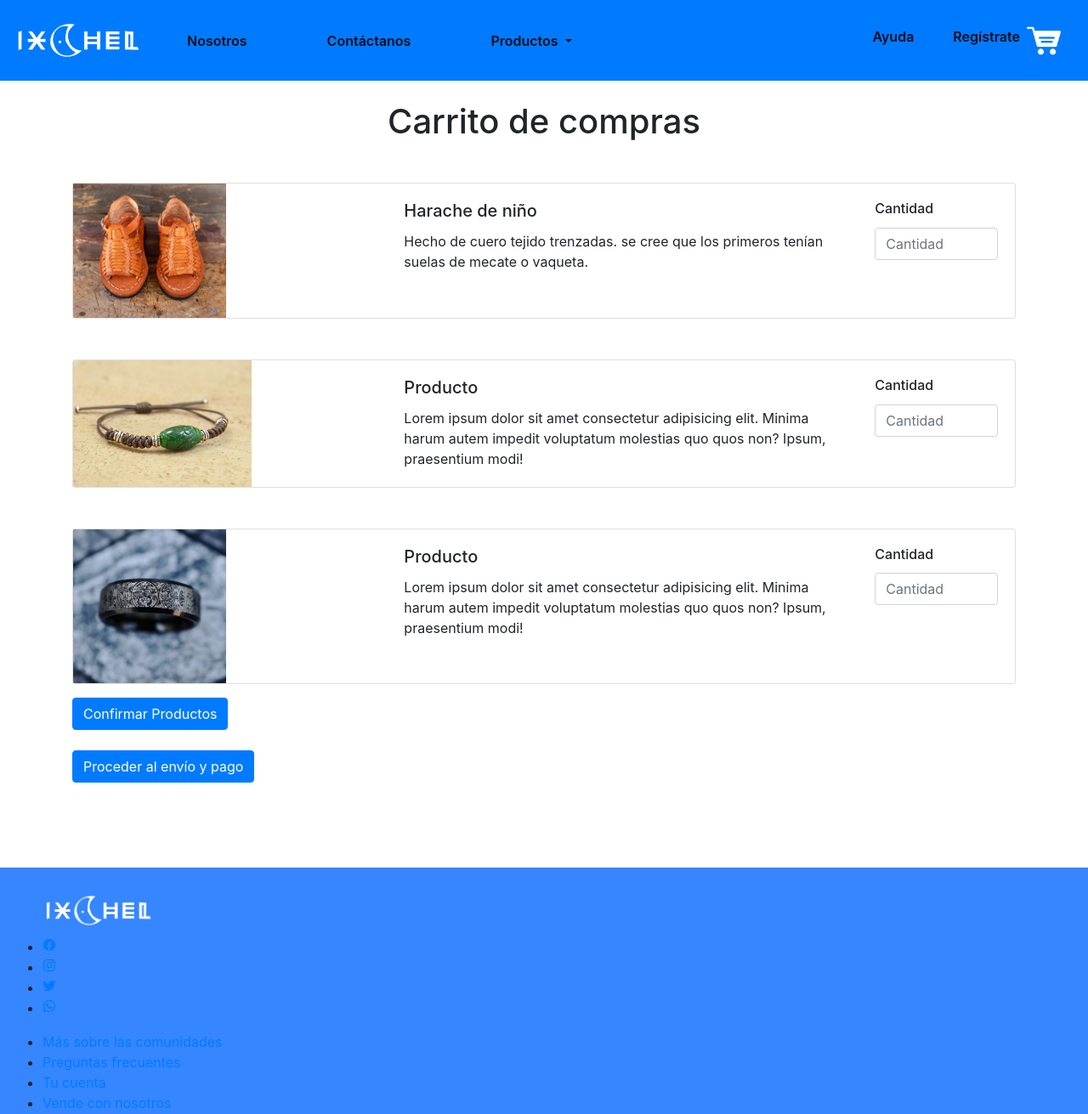
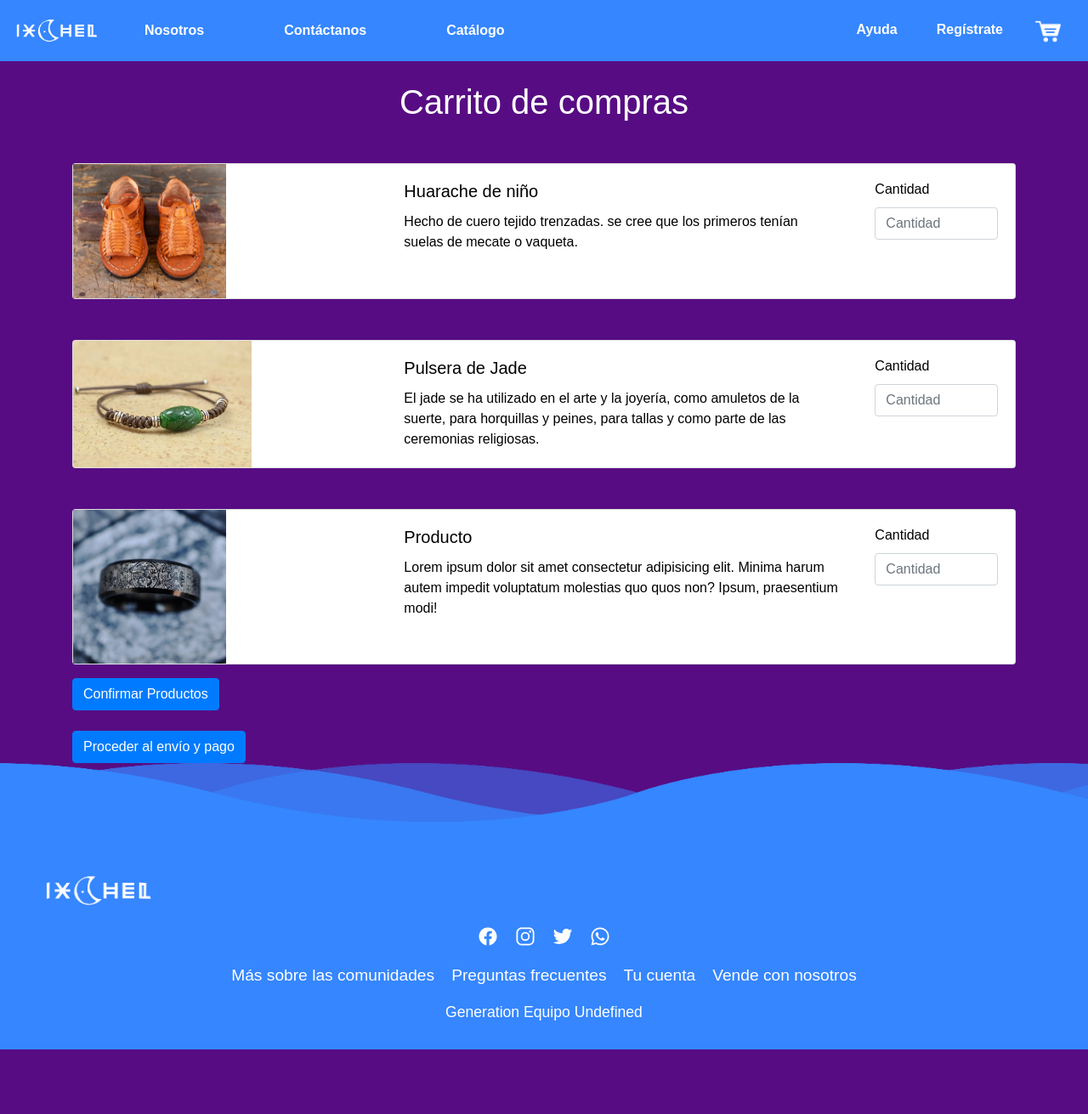
Before and after one commit to Hector-waru/IxchelV2, a plain HTML site: page carrito.html in a window 1280 px wide. Shown: the top 1311 px of the page at 85% size. After the commit the page ends 1235 px from the top, so only its background shows below. Drawn offline with nearby package versions, Linux system fonts and the light colour scheme.

Commit message:
terminados

```diff
--- a/assets/css/carrito.css
+++ b/assets/css/carrito.css
@@ -4,3 +4,14 @@
 .carrito{
     border-radius: 10 10px 10 10px;
 }
+
+/* Navbar */
+.navbar {
+    color: white;
+    background-color: #3586ff;
+  }
+
+  .nav-item {
+    font-weight: 600;
+    padding-left: 30px;
+  }
--- a/assets/css/footer.css
+++ b/assets/css/footer.css
@@ -4,22 +4,6 @@
     align-items: flex-end;
     min-height: 100vh;
    /*  background: #333 */
-<<<<<<< HEAD
-   body {
-    color: violet;
-    background-color: white;
-  }
-   footer {
-    position: relative;
-    width: 100%;
-    background: #3586ff;
-    min-height: 100px;
-    padding: 20px 50px;
-    display: flex;
-    justify-content: center;
-    flex-direction: column;
-    margin-top: 100px;
-=======
 
 footer {
   position: relative;
@@ -31,7 +15,7 @@ footer {
   justify-content: center;
   flex-direction: column;
   margin-top: 100px;
->>>>>>> 56beaaaa0417f5fb57f12ecebf29643ca2339a0c
+  font-family: 'Mukta', sans-serif;
 }
 .logo img {
   width: 130px;
--- a/assets/css/index.css
+++ b/assets/css/index.css
@@ -7,16 +7,16 @@
 }
 
 body {
-<<<<<<< HEAD
-  color: black;
-=======
->>>>>>> 56beaaaa0417f5fb57f12ecebf29643ca2339a0c
-  background-color: white;
+
+  font-family: 'Mukta', sans-serif;
+  background-color: #570c83;
 }
+
 
 /* Navbar */
 .navbar {
   background-color: #3586ff;
+  font-family: 'Mukta', sans-serif;
 }
 
 .nav-item {
@@ -160,3 +160,18 @@ body {
   background-position: center;
   background-repeat: no-repeat;
 }
+.container{
+  color: white;
+}
+.registrate{
+  color: black;
+
+}
+.inicia {
+  color: black;
+
+}
+.carrito{
+  color: black;
+
+}
--- a/carrito.html
+++ b/carrito.html
@@ -6,19 +6,24 @@
     <meta name="viewport" content="width=device-width, initial-scale=1.0">
     <!--Estilos CSS Boostrap -->
     <link rel="stylesheet" href="https://cdn.jsdelivr.net/npm/bootstrap@4.6.1/dist/css/bootstrap.min.css" integrity="sha384-zCbKRCUGaJDkqS1kPbPd7TveP5iyJE0EjAuZQTgFLD2ylzuqKfdKlfG/eSrtxUkn" crossorigin="anonymous">
-    <link rel="stylesheet" href="seiji.css">
+
     <link href="assets/css/footer.css" rel="stylesheet">
     <link href="assets/css/index.css" rel="stylesheet">
     <link href="assets/css/carrito.css" rel="stylesheet">
-    <!-- Estilos -->
+    <!-- fuentes -->
+    <!--Mukta-->
+    <link rel="preconnect" href="https://fonts.googleapis.com">
+    <link rel="preconnect" href="https://fonts.gstatic.com" crossorigin>
+    <link href="https://fonts.googleapis.com/css2?family=Roboto:wght@400;700&display=swap" rel="stylesheet">
+
 
        <title>Carrito</title>
 </head>
-<body>
-  <!--LOGO NAVB--> <!--En nav bg-primary es el que le da color a la navb-->
-  <nav class="navbar navbar-expand-lg navbar-light bg-primary">
+<body  class="mask">
+ <!--LOGO NAVB-->
+ <nav class="navbar navbar-expand-lg navbar-dark navbar-custom">
   <a class="navbar-brand" href="index.html">
-      <img src="imagenes/logo.png" width="150">
+    <img src="imagenes/logo.png" width="100">
   </a>
   <!--FIN LOGO NAVB-->
   <button class="navbar-toggler" type="button" data-toggle="collapse" data-target="#navbarSupportedContent" aria-controls="navbarSupportedContent" aria-expanded="false" aria-label="Toggle navigation">
@@ -33,19 +38,8 @@
       <li class="nav-item active mr-5">
         <a class="nav-link" href="contactanos.html">Contáctanos</a>
       </li>
-        <li class="nav-item dropdown active">
-          <a class="nav-link dropdown-toggle" href="#" id="navbarDropdown" role="button" data-toggle="dropdown" aria-expanded="false">
-            Productos
-          </a>
-          <div class="dropdown-menu" aria-labelledby="navbarDropdown">
-            <a class="dropdown-item" href="#">Arte</a>
-            <div class="dropdown-divider"></div>
-            <a class="dropdown-item" href="#">Joyería</a>
-            <div class="dropdown-divider"></div>
-            <a class="dropdown-item" href="#">Ropa</a>
-            <div class="dropdown-divider"></div>
-            <a class="dropdown-item" href="#">Calzado</a>
-          </div>
+      <li class="nav-item active mr-5">
+        <a class="nav-link" href="catalogo.html">Catálogo</a>
       </li>
     </ul>
     <form class="d-flex">
@@ -58,8 +52,8 @@
         </li>
       </ul>
       <!--Icono carrito-->
-        <a class="navbar-brand" href="carrito.html">
-            <img src="imagenes/shopping-cart (2).png" width="40">
+      <a class="navbar-brand nav-item" href="carrito.html">
+          <img src="imagenes/shopping-cart (2).png" width="30">
         </a>
     </form>
   </div>
@@ -68,11 +62,11 @@
 
   <!--Título de página-->
   <div>
-      <h1 class="text-center mt-4">Carrito de compras</h1>
+      <h1 class="text-center mt-4"> <a style="color: white;">Carrito de compras</a></h1>
   </div>
 
   <!--Cards que muestran el producto que ya está en el carrito-->
-  <div class="container w-auto carrito">
+  <div class="carrito container w-auto ">
       <form class="needs-validation" novalidate>
         <div class="card mb-3 mt-5">
             <div class="row no-gutters">
@@ -81,7 +75,7 @@
             </div>
             <div class="col-md-6">
                 <div class="card-body">
-                <h5 class="card-title">Harache de niño </h5>
+                <h5 class="card-title">Huarache de niño </h5>
                 <p class="card-text">Hecho de cuero tejido trenzadas. se cree que los primeros tenían suelas de mecate o vaqueta.</p>
                 </div>
             </div>
@@ -100,8 +94,8 @@
             </div>
             <div class="col-md-6">
                 <div class="card-body">
-                <h5 class="card-title">Producto</h5>
-                <p class="card-text">Lorem ipsum dolor sit amet consectetur adipisicing elit. Minima harum autem impedit voluptatum molestias quo quos non? Ipsum, praesentium modi!</p>
+                <h5 class="card-title">Pulsera de Jade</h5>
+                <p class="card-text"> El jade se ha utilizado en el arte y la joyería, como amuletos de la suerte, para horquillas y peines, para tallas y como parte de las ceremonias religiosas.</p>
                 </div>
             </div>
             <div class="col-md-2">
--- a/seiji.css
+++ /dev/null
@@ -1,4 +0,0 @@
-.producto-personalizado{
-    color: black;
-    background-color: beige;
-}
```
Also changed, not shown: contactanos.html (+14 -21 lines), formulario-registro-iniciar-sesion.html (+12 -22 lines), index.html (+3 -3 lines). Lines whose indentation alone changed are shown as unchanged.
